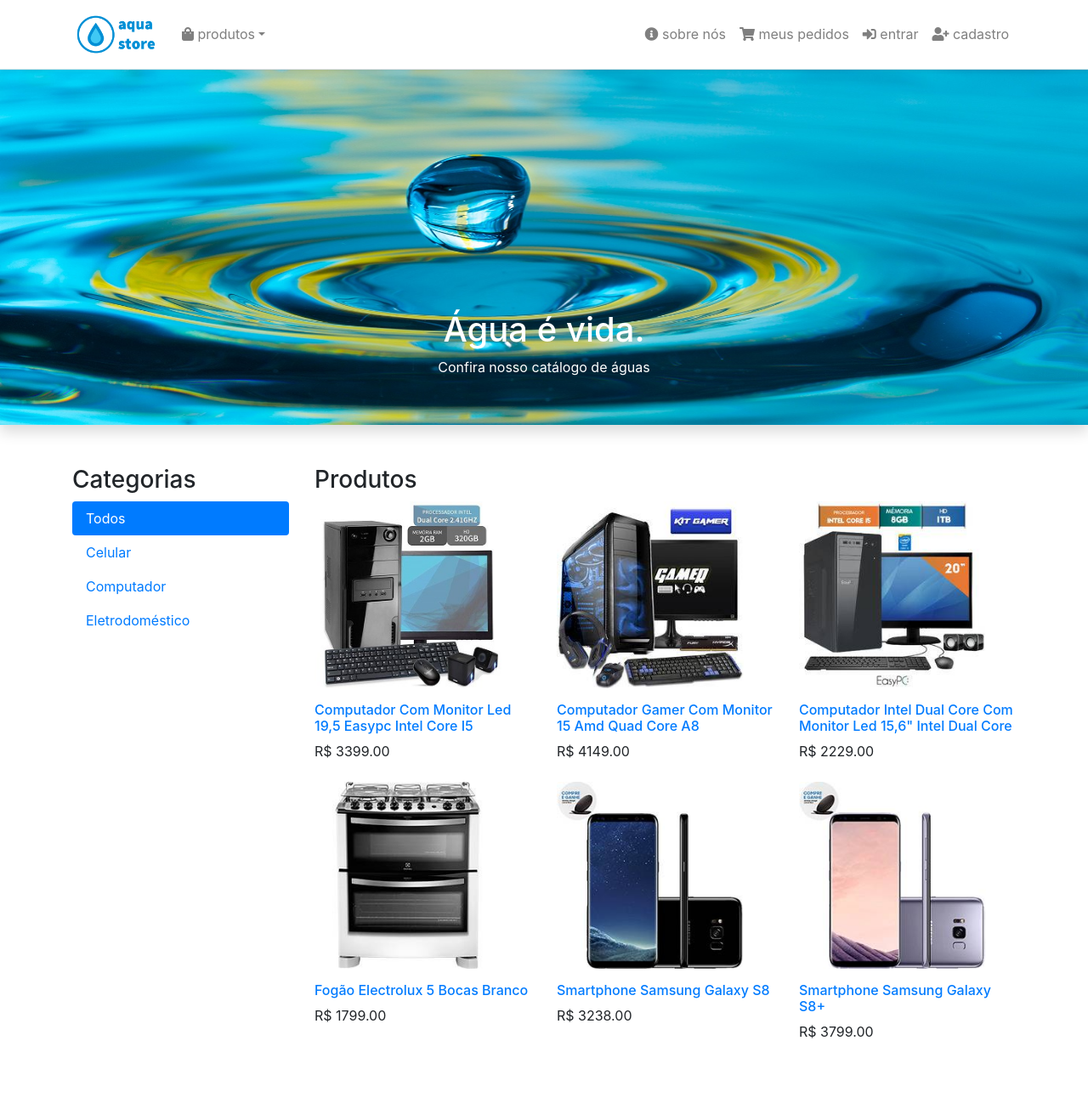
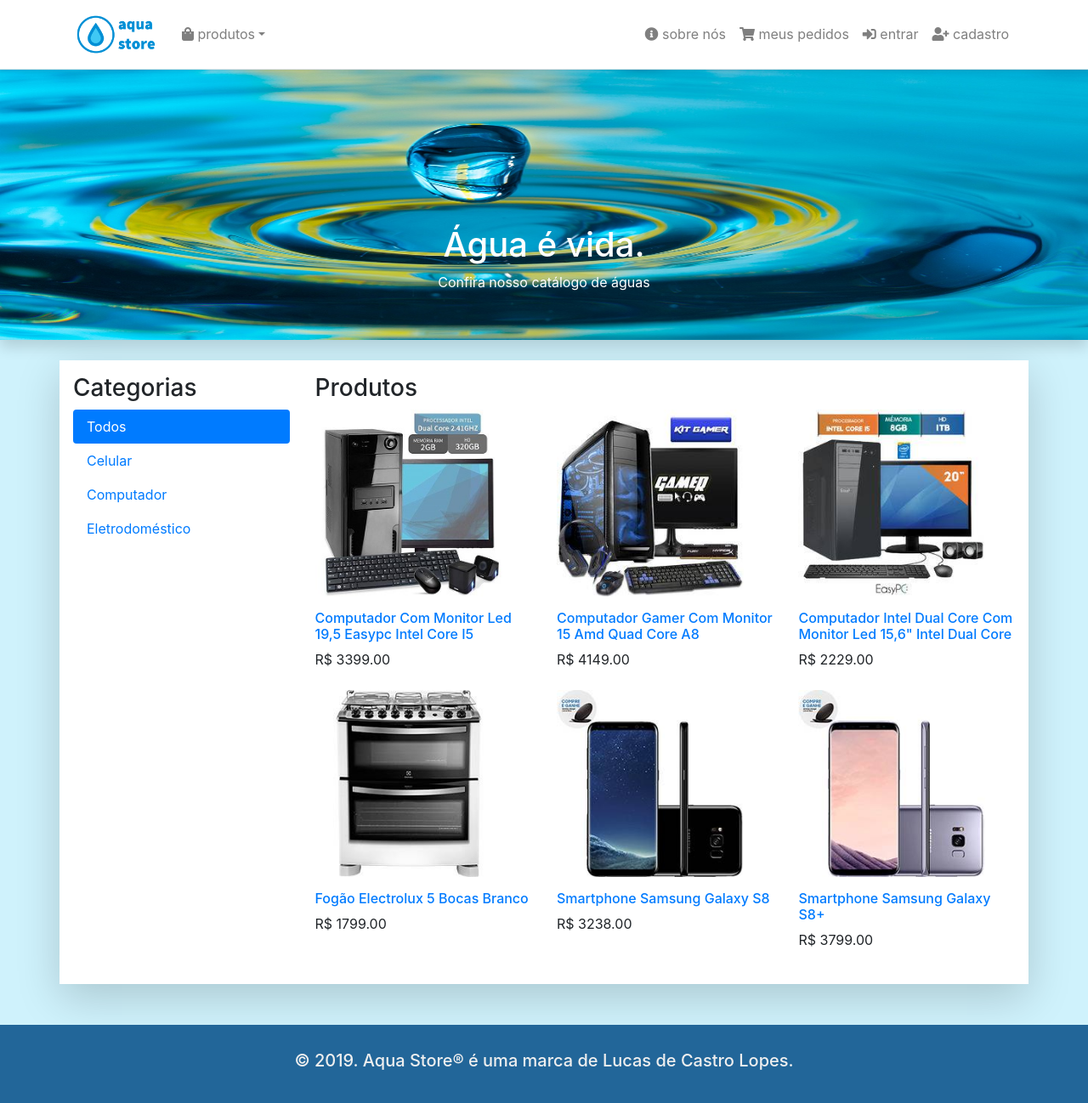
Before and after one commit to lclopes/Aqua-Store-Django, a Django app: page / in a window 1280 px wide. Shown: the whole page at 85% size. Before the commit the page ends 1222 px from the top, so only its background shows below. Run offline with Django 3.2, Linux system fonts and the light colour scheme; data comes from the database, SQL or seed files in the repository; some libraries are stand-ins or nearby versions.

Commit message:
Updated templates

```diff
--- a/produto/static/produto/css/styles.css
+++ b/produto/static/produto/css/styles.css
@@ -1,5 +1,4 @@
 .bgimage {
-   background-image: url('../images/water.jpg');
     height: 200px;
     background-size: cover;
     background-position: center;
@@ -37,7 +36,7 @@
 
 .carousel-home {
     max-width: 100%;
-   max-height: 500px;
+    max-height: 400px;
     padding-bottom: 0px;
 }
 
@@ -66,6 +65,12 @@
     background-color: #226699;
     color: #efefef;
     padding: 30px 0;
+    bottom: 0px;
+    left: 0px;
+    right: 0px;
+    margin-bottom: 0px;
+    width: 100%;
+    text-align: center;
 }
 
 .footer a {
@@ -99,9 +104,11 @@
         margin-bottom: 6px;
         border-radius: 50%;
     }
+
     .media-body h5 {
         padding-top: 18px;
     }
+
     .texto-media-body {
         /*display: none;*/
     }
--- /dev/null
+++ b/produto/templates/base/carousel.html
@@ -0,0 +1,25 @@
+{% load static %}
+
+{% block carousel %}
+    <div id="carouselExampleIndicators" class="carousel slide" data-ride="carousel">
+        <div class="carousel-inner shadow">
+            <div class="carousel-item active">
+                <img class="carousel-home d-block w-100" src="{% static 'produto/imagens/template/water2.jpg' %}"
+                     alt="First slide">
+                <div class="carousel-caption d-none d-sm-block">
+                    <h1>Água é vida.</h1>
+                    <p>Confira nosso catálogo de águas</p>
+                </div>
+            </div>
+            <div class="carousel-item">
+                <img class="carousel-home d-block w-100" src="{% static 'produto/imagens/template/wave2.jpg' %}"
+                     alt="Second slide">
+                <div class="carousel-caption d-none d-sm-block">
+                    <h1>Águas gourmet pelo melhor preço.</h1>
+                    <p>Você só encontra na Aqua Store</p>
+                </div>
+            </div>
+        </div>
+
+    </div>
+{% endblock %}
--- a/produto/templates/base/footer.html
+++ b/produto/templates/base/footer.html
@@ -1,5 +1,13 @@
 {% load static %}
 
 {% block footer %}
+    <footer class="footer">
+      <div class="container">
+         <div class="text-center">
+            <h5>© 2019. Aqua Store® é uma marca de Lucas de Castro Lopes.</h5>
+
+         </div>
+      </div>
+   </footer>
 
 {% endblock %}
--- a/produto/templates/base/header.html
+++ b/produto/templates/base/header.html
@@ -46,30 +46,6 @@
         </div>
     </nav>
 
-    <div id="carouselExampleIndicators" class="carousel slide" data-ride="carousel">
-        <div class="carousel-inner shadow">
-            <div class="carousel-item active">
-                <img class="carousel-home d-block w-100" src="{% static 'produto/imagens/template/water2.jpg' %}"
-                     alt="First slide">
-                <div class="carousel-caption d-none d-sm-block">
-                    <h1>Água é vida.</h1>
-                    <p>Confira nosso catálogo de águas</p>
-                </div>
-            </div>
-            <div class="carousel-item">
-                <img class="carousel-home d-block w-100" src="{% static 'produto/imagens/template/wave2.jpg' %}"
-                     alt="Second slide">
-                <div class="carousel-caption d-none d-sm-block">
-                    <h1>Águas gourmet pelo melhor preço.</h1>
-                    <p>Você só encontra na Aqua Store</p>
-                </div>
-            </div>
-        </div>
-
-    </div>
-
-    <br>
-    <br>
 </header>
 <link href="{% static 'produto/css/bootstrap.css' %}" rel="stylesheet">
 <link href="{% static 'produto/css/all.css' %}" rel="stylesheet">
--- a/produto/templates/produto/lista.html
+++ b/produto/templates/produto/lista.html
@@ -12,9 +12,11 @@
             color: #fff;
             background-color: #337ab7;
         }
+
         a.nav-link:hover {
             background-color: #eeeeee;
         }
+
         a {
             color: #337ab7;
         }
@@ -22,7 +24,6 @@
 {% endblock %}
 
 {% block conteudo %}
-
     <div class="row">
         <div class="col-lg-3">
             <h3>Categorias</h3>
--- a/templates/base.html
+++ b/templates/base.html
@@ -3,30 +3,27 @@
 <!DOCTYPE html>
 <html lang="en">
 <head>
-    <meta charset="UTF-8">
-    <meta name="viewport" content="width=device-width, initial-scale=1, shrink-to-fit=no">
-    <link rel="stylesheet" type="text/css" href="{% static 'produto/css/bootstrap.css' %}" />
-    <link rel="stylesheet" type="text/css" href="{% static 'produto/css/base.css' %}" />
-    <title>{% block titulo %}Loja Virtual{% endblock %}</title>
-    {% block estilo %}
-        <style>
+    {% include "base/header.html" %}
+    {% include "base/carousel.html" %}
+    <br>
+</head>
+<body class="bg-blue">
 
-        </style>
-    {% endblock %}
-</head>
-<body class="barra">
-    {% include "base/header.html" %}
-
-    <div class="container">
+    <div class="container bg-white shadow-lg p-3 mb-5">
         {% block conteudo %}
 
         {% endblock %}
     </div>
 
     {% include "base/footer.html" %}
+
+
     <script src="{% static 'produto/js/jquery-3.3.1.js' %}"></script>
     <script src="{% static 'produto/js/popper.js' %}"></script>
     <script src="{% static 'produto/js/bootstrap.js' %}"></script>
     <script src="{% static 'produto/js/script.js' %}"></script>
 </body>
+
+
+
 </html>
```
Also changed, not shown: produto/templates/base/bgimage.html (added, +13 -0 lines), produto/templates/produto/exibe.html (+17 -5 lines). Lines whose indentation alone changed are shown as unchanged.
